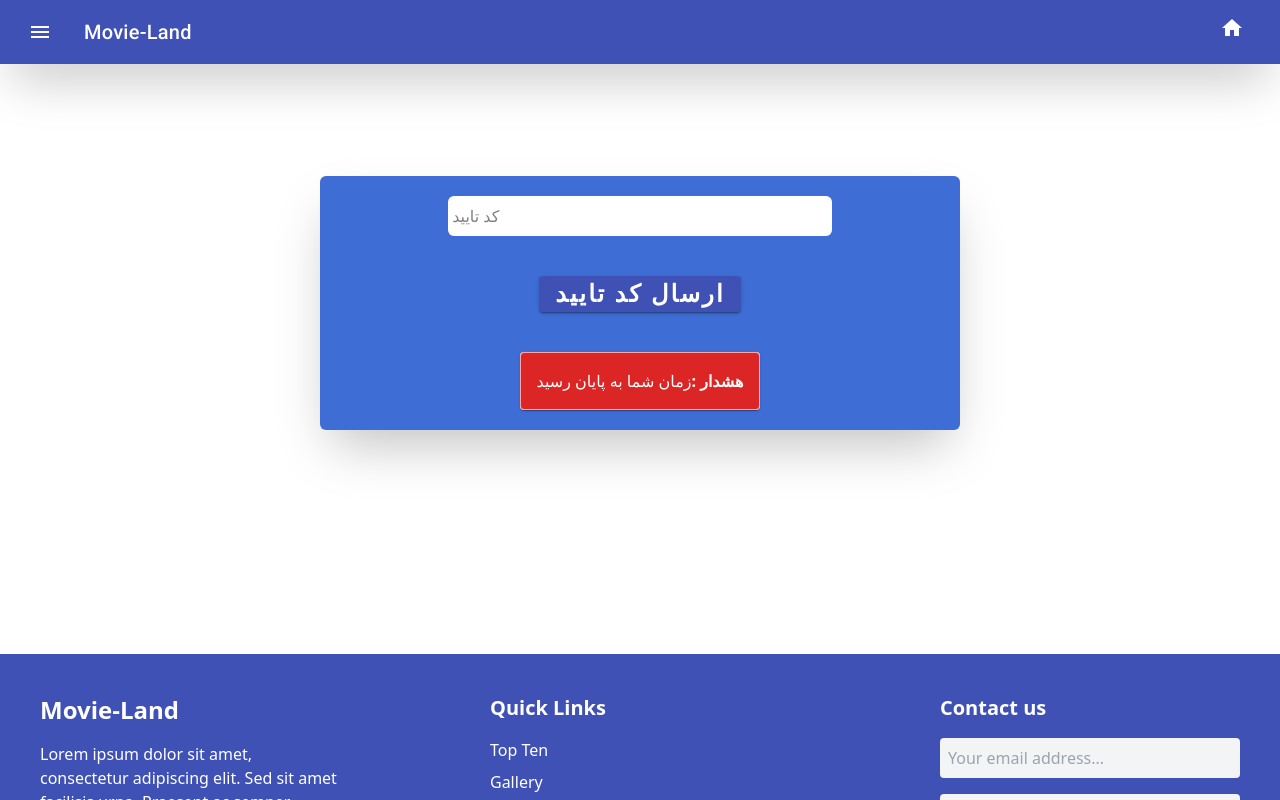
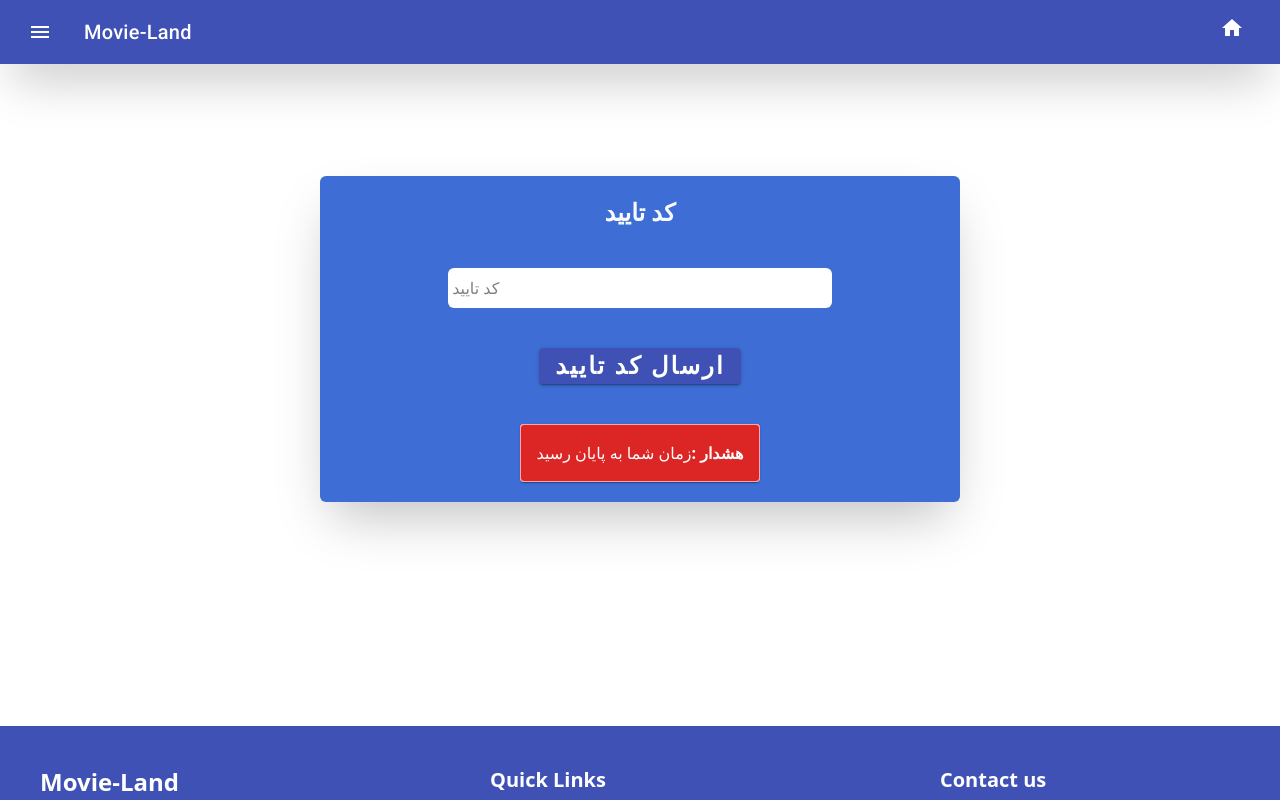
Before and after one commit to Milad-Fathi/movie_land, an Angular app in the folder Frontend/movie-land/: page /signup in a window 1280 px wide. Both pictures are taken after a click on the button "ورود". Shown: the top 800 px of the page. Built offline with nearby package versions, Linux system fonts and the light colour scheme; no server answers.

Commit message:
update the title

```diff
--- a/Frontend/movie-land/src/app/signup/signup.component.html
+++ b/Frontend/movie-land/src/app/signup/signup.component.html
@@ -7,6 +7,7 @@
 </div>
 
 <div *ngIf="is_code_sended" class="flex flex-col items-center justify-center mx-auto w-1/2 p-5 mt-28 rounded-md bg-[#3e6ed5] shadow-2xl">
+    <span class="text-2xl font-semibold text-slate-50 mb-10">کد تایید</span>
     <input type="text" placeholder=" کد تایید" class="bg-white opacity-100 rounded-md custom-placeholder mb-10 h-10 w-96">
     <button mat-raised-button color="primary" (click)="submitValidationCode()" class="text-2xl font-semibold text-slate-50">ارسال کد تایید</button>
     <mat-card *ngIf="!time_is_finished" class="mt-10">
```
